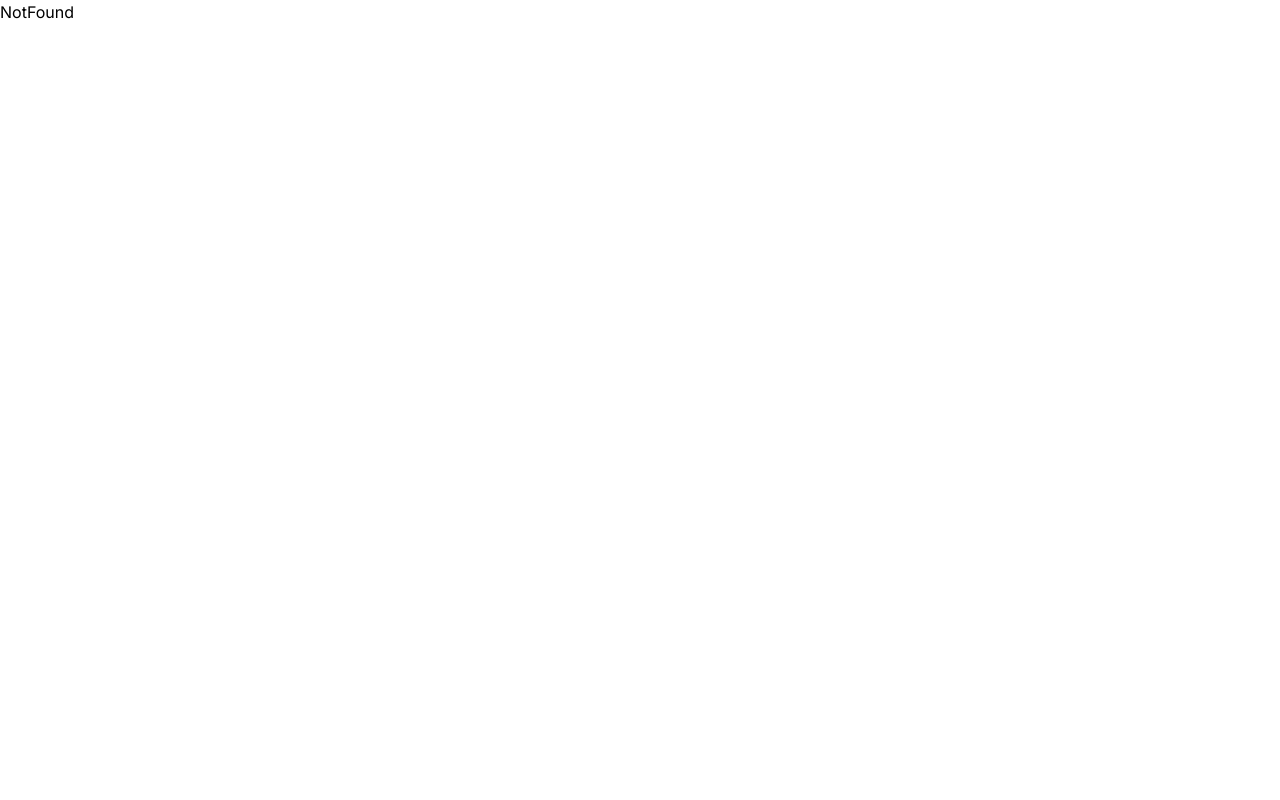
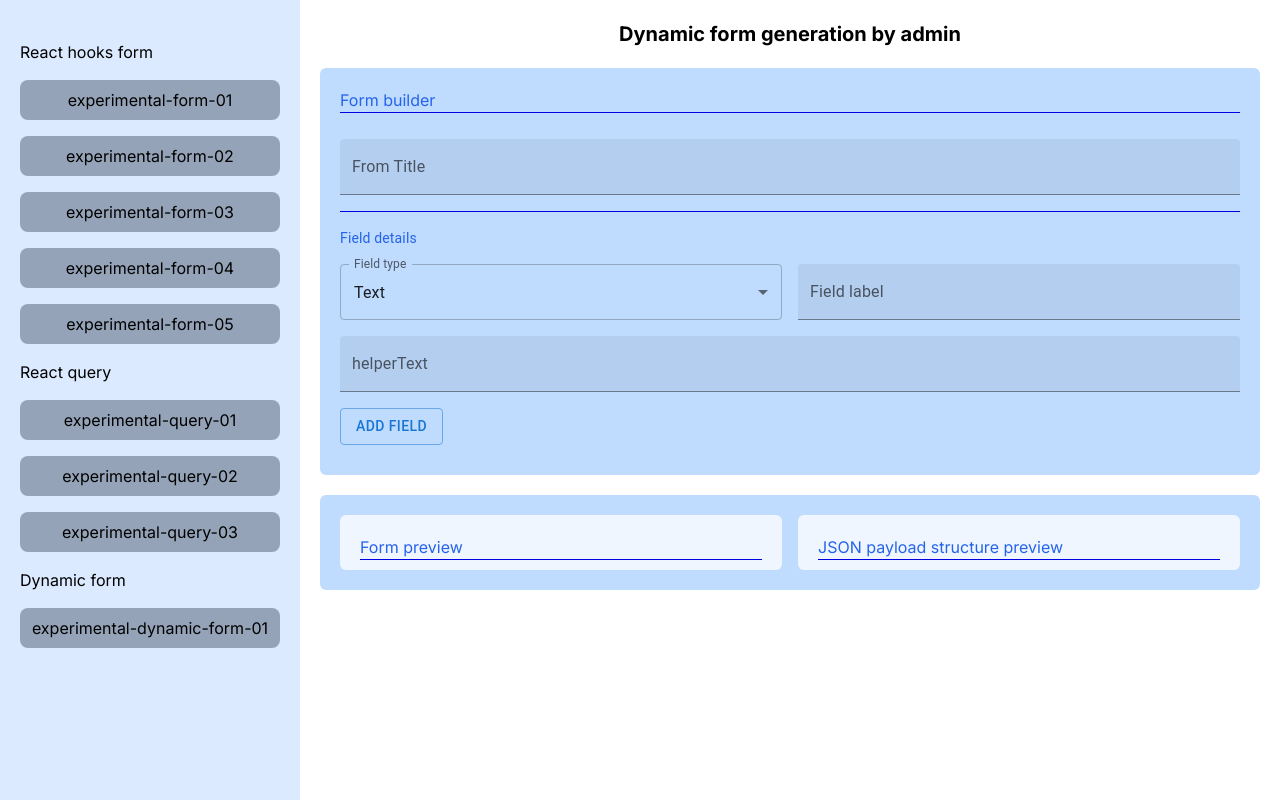
Before and after one commit to vinit-churi/experimental_coding_001-reacy-query-and-hooks-forms, a Next.js app: page /experimental-dynamic-form-01 in a window 1280 px wide. Before the commit this address had no page. Built offline with nearby package versions, Linux system fonts and the light colour scheme.

Commit message:
Add dynamic form link to home layout

```diff
--- /dev/null
+++ b/src/app/(home)/experimental-dynamic-form-01/page.tsx
@@ -0,0 +1,255 @@
+"use client";
+import React from "react";
+import Autocomplete from "@mui/material/Autocomplete";
+import {
+  Select,
+  MenuItem,
+  Divider,
+  TextField,
+  Checkbox,
+  Radio,
+  FormControlLabel,
+  Box,
+  Grid,
+  Typography,
+  InputLabel,
+  FormControl,
+  Button,
+  SelectChangeEvent,
+} from "@mui/material";
+
+import { prettyPrintJson, FormatOptions } from "pretty-print-json";
+
+type FieldAttributes = "helperText" | "options";
+type TFieldTypes =
+  | "text"
+  | "number"
+  | "checkbox"
+  | "radio"
+  | "select"
+  | "autocomplete";
+
+type FieldTypeFieldsType = {
+  text: FieldAttributes[];
+  number: FieldAttributes[];
+  checkbox: FieldAttributes[];
+  radio: FieldAttributes[];
+  select: FieldAttributes[];
+  autocomplete: FieldAttributes[];
+};
+
+const FieldTypeFields: FieldTypeFieldsType = {
+  text: ["helperText"],
+  number: ["helperText"],
+  checkbox: ["helperText"],
+  radio: ["helperText", "options"], // options for the radio button
+  select: ["helperText", "options"], // options for the radio button
+  autocomplete: ["helperText", "options"], // schema of the options and the url (don't include the base url) from which I will fetch this options | options json for the autocomplete.
+};
+
+const Page = () => {
+  const [fields, setFields] = React.useState<Record<string, string>[]>([]);
+  const [fieldType, setFieldType] = React.useState<TFieldTypes>("text");
+  const [fieldLabel, setFieldLabel] = React.useState<string>("");
+  const [options, setOptions] = React.useState<string[]>([]);
+  const [helperText, setHelperText] = React.useState<string>("");
+
+  const handleAdd = () => {
+    setFields((prev) => [
+      ...prev,
+      {
+        fieldType,
+        label: "",
+        helperText,
+        options: options.join(";"),
+      },
+    ]);
+    setFieldType("text");
+    setOptions([]);
+    setHelperText("");
+    setFieldLabel("");
+  };
+
+  return (
+    <div>
+      <h2 className="text-center text-xl font-bold my-3 mt-5">
+        Dynamic form generation by admin
+      </h2>
+      <div className="bg-blue-200 rounded-md w-auto p-5 m-5 text-blue-600">
+        <h2>Form builder</h2>
+        <Divider color="blue" />
+        <div className="flex">
+          <Grid container spacing={2} sx={{ my: "10px" }}>
+            <Grid item xs={12}>
+              <TextField label="From Title" variant="filled" fullWidth />
+            </Grid>
+            <Grid item xs={12}>
+              <Divider color="blue" />
+            </Grid>
+            <Grid item xs={12}>
+              <Typography variant="body2">Field details</Typography>
+            </Grid>
+            <Grid item xs={6}>
+              <FormControl fullWidth>
+                <InputLabel id="demo-simple-select-label">
+                  Field type
+                </InputLabel>
+                <Select
+                  labelId="demo-simple-select-label"
+                  id="demo-simple-select"
+                  label="Field type"
+                  value={fieldType}
+                  onChange={(e: SelectChangeEvent<TFieldTypes>) =>
+                    setFieldType(e.target.value as TFieldTypes)
+                  }
+                >
+                  <MenuItem value="text">Text</MenuItem>
+                  <MenuItem value="number">Number</MenuItem>
+                  <MenuItem value="checkbox">Checkbox</MenuItem>
+                  <MenuItem value="radio">Radio</MenuItem>
+                  <MenuItem value="select">Select</MenuItem>
+                  <MenuItem value="autocomplete">Auto complete</MenuItem>
+                </Select>
+              </FormControl>
+            </Grid>
+            <Grid item xs={6}>
+              <TextField
+                value={fieldLabel}
+                onChange={(e) => setFieldLabel(e.target.value)}
+                label="Field label"
+                variant="filled"
+                fullWidth
+              />
+            </Grid>
+            {FieldTypeFields[fieldType]
+              ? FieldTypeFields[fieldType].map((field, index) => (
+                  <Grid item xs={12} key={index}>
+                    <TextField
+                      label={field}
+                      variant="filled"
+                      value={
+                        field === "helperText" ? helperText : options.join(";")
+                      }
+                      onChange={(e) =>
+                        field === "helperText"
+                          ? setHelperText(e.target.value)
+                          : setOptions(e.target.value.split(";"))
+                      }
+                      helperText={
+                        field === "helperText"
+                          ? helperText
+                          : "provide ; separated options for the select, radio, and autocomplete fields."
+                      }
+                      fullWidth
+                      multiline
+                    />
+                  </Grid>
+                ))
+              : null}
+            <Grid item xs={12}>
+              <Button variant="outlined" onClick={handleAdd}>
+                Add field
+              </Button>
+            </Grid>
+          </Grid>
+        </div>
+      </div>
+      <div className="bg-blue-200 rounded-md w-auto p-5 m-5 text-blue-600 flex gap-4">
+        <div className="flex-[1_1_50%] bg-blue-50 rounded-md">
+          <h2 className="p-5 pb-0">Form preview</h2>
+          <Divider color="blue" sx={{ mx: "20px", mb: "10px" }} />
+          <div className="mx-5 my-2">
+            {fields && fields.length > 0
+              ? fields.map((field, index) => {
+                  return (
+                    <div key={index}>
+                      <h3>{field.label}</h3>
+                      <p>{field.helperText}</p>
+                      {field.fieldType === "text" ? (
+                        <TextField
+                          label={field.label}
+                          variant="filled"
+                          fullWidth
+                        />
+                      ) : field.fieldType === "number" ? (
+                        <TextField
+                          label={field.label}
+                          variant="filled"
+                          fullWidth
+                          type="number"
+                        />
+                      ) : field.fieldType === "checkbox" ? (
+                        <FormControlLabel
+                          control={<Checkbox />}
+                          label={field.label}
+                        />
+                      ) : field.fieldType === "radio" ? (
+                        field.options
+                          .split(";")
+                          .map((option, index) => (
+                            <FormControlLabel
+                              key={index}
+                              control={<Radio />}
+                              label={option}
+                            />
+                          ))
+                      ) : field.fieldType === "select" ? (
+                        <Select
+                          labelId="demo-simple-select-label"
+                          id="demo-simple-select"
+                          label={field.label}
+                          value=""
+                          onChange={() => {}}
+                        >
+                          {field.options.split(";").map((option, index) => (
+                            <MenuItem key={index} value={option}>
+                              {option}
+                            </MenuItem>
+                          ))}
+                        </Select>
+                      ) : field.fieldType === "autocomplete" ? (
+                        <Autocomplete
+                          options={field.options.split(";")}
+                          renderInput={(params) => (
+                            <TextField
+                              {...params}
+                              label={field.label}
+                              variant="filled"
+                            />
+                          )}
+                        />
+                      ) : null}
+                    </div>
+                  );
+                })
+              : null}
+          </div>
+        </div>
+        <div className="flex-[1_1_50%] bg-blue-50 rounded-md">
+          <h2 className="p-5 pb-0">JSON payload structure preview</h2>
+          <Divider color="blue" sx={{ mx: "20px", mb: "10px" }} />
+          <div className="mx-5 my-2">
+            {fields && fields.length > 0
+              ? fields.map((field, index) => (
+                  <div key={field.label} className="flex gap-2 items-start">
+                    <div>{index + 1}.</div>
+                    <div
+                      dangerouslySetInnerHTML={{
+                        __html: prettyPrintJson.toHtml(field, {
+                          indent: 5,
+                          lineNumbers: true,
+                          linkUrls: true,
+                        }),
+                      }}
+                    />
+                  </div>
+                ))
+              : null}
+          </div>
+        </div>
+      </div>
+    </div>
+  );
+};
+
+export default Page;
--- a/src/app/(home)/layout.tsx
+++ b/src/app/(home)/layout.tsx
@@ -59,6 +59,13 @@ export default function Layout({
         >
           experimental-query-03
         </Link>
+        <h2>Dynamic form</h2>
+        <Link
+          className="w-full rounded-lg h-max py-2 flex items-center justify-center bg-slate-400"
+          href="/experimental-dynamic-form-01"
+        >
+          experimental-dynamic-form-01
+        </Link>
       </nav>
       <div className="overflow-y-auto">{children}</div>
     </div>
```
